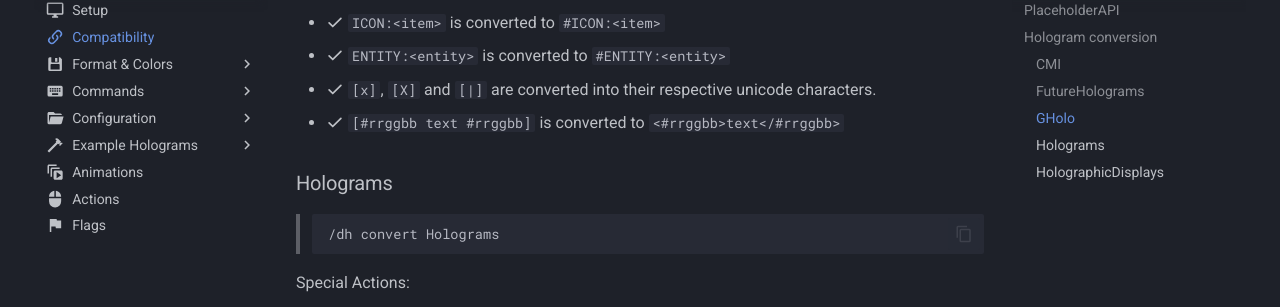
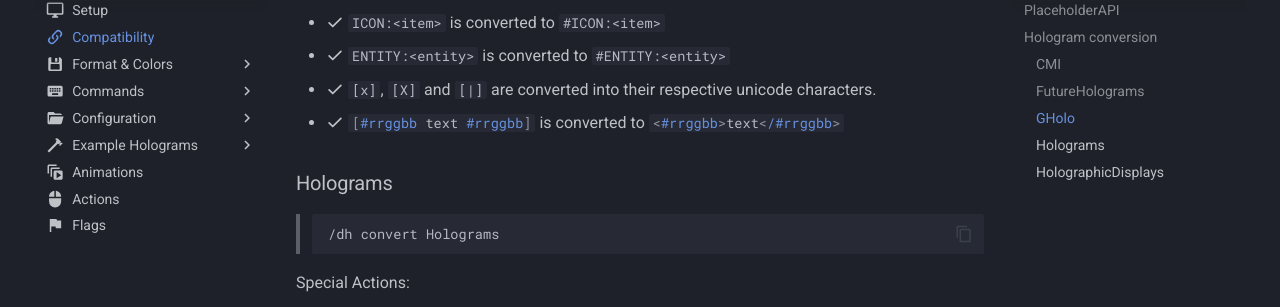
Before and after one commit to DecentSoftware-eu/DecentHolograms-Wiki, an MkDocs documentation site: the page built from docs/general/compatibility.md, in a window 1280 px wide and 900 px high, scrolled down 1284 px. Shown: the part 146-453 px from the top of the window. Built offline with MkDocs 1.6.1 and Material for MkDocs 9.7.7, drawn with Linux system fonts in a browser that asks for light colours; comment, search, counter and statistics services are not loaded; some of the changed lines change nothing that is shown.

Commit message:
Use HTML to bypass current parse issues

```diff
--- a/docs/general/compatibility.md
+++ b/docs/general/compatibility.md
@@ -56,7 +56,7 @@
 - :octicons-check-16: `#!command ICON:<item>` is converted to `#!command #ICON:<item>`
 - :octicons-check-16: `#!command ENTITY:<entity>` is converted to `#!command #ENTITY:<entity>`
 - :octicons-check-16: `[x]`, `[X]` and `[|]` are converted into their respective unicode characters.
-- :octicons-check-16: `#!command [#rrggbb text #rrggbb]` is converted to `#!command <#rrggbb>text</#rrggbb>`
+- :octicons-check-16: <code class="highlight"><span class="p">[</span><span class="nt">#rrggbb</span> text <span class="nt">#rrggbb</span><span class="p">]</span></code> is converted to <code class="highlight"><span class="p"><</span><span class="nt">#rrggbb</span><span class="p">></span>text<span class="p"><</span><span class="nt">/#rrggbb</span><span class="p">></span></code>
 
 ### Holograms
 
```
